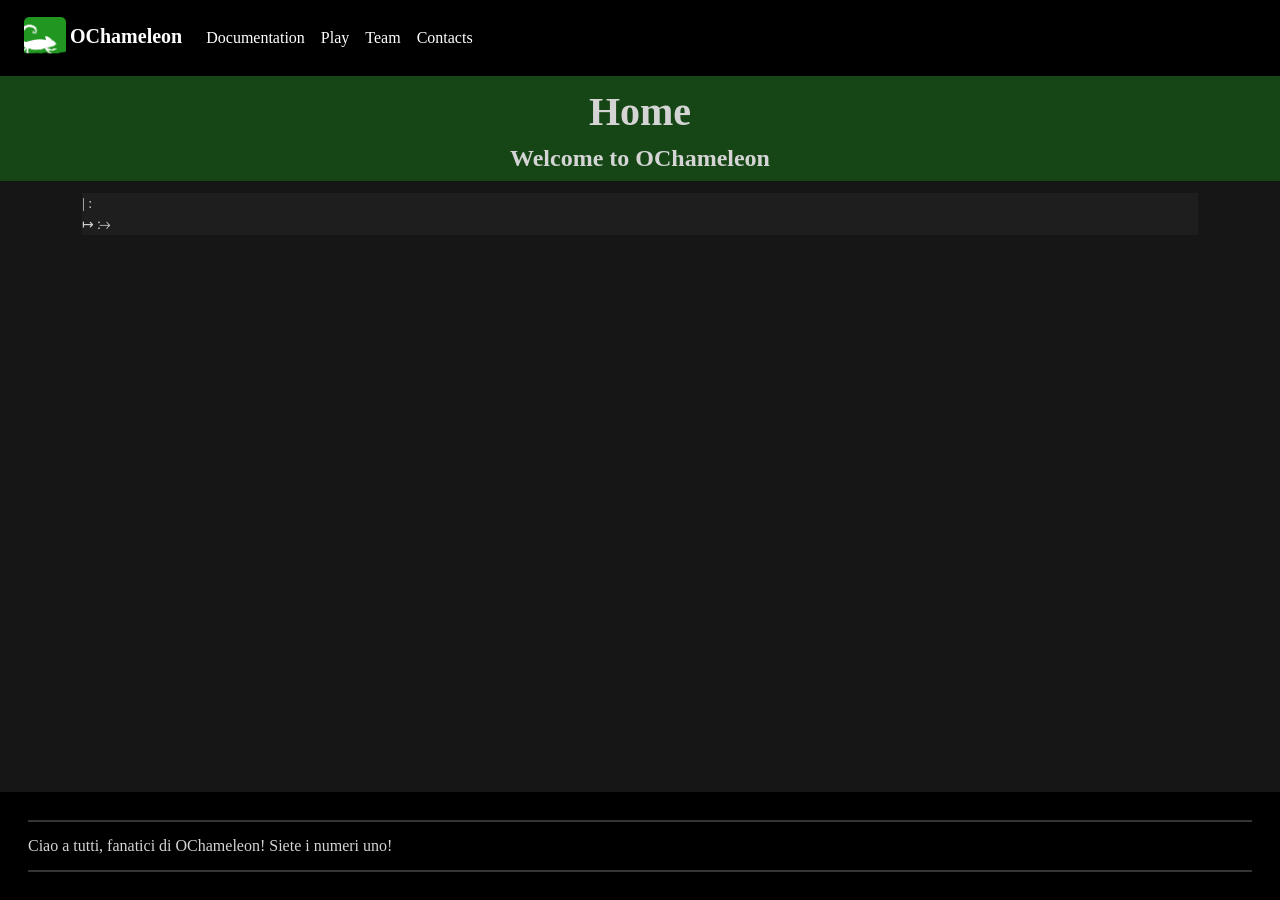
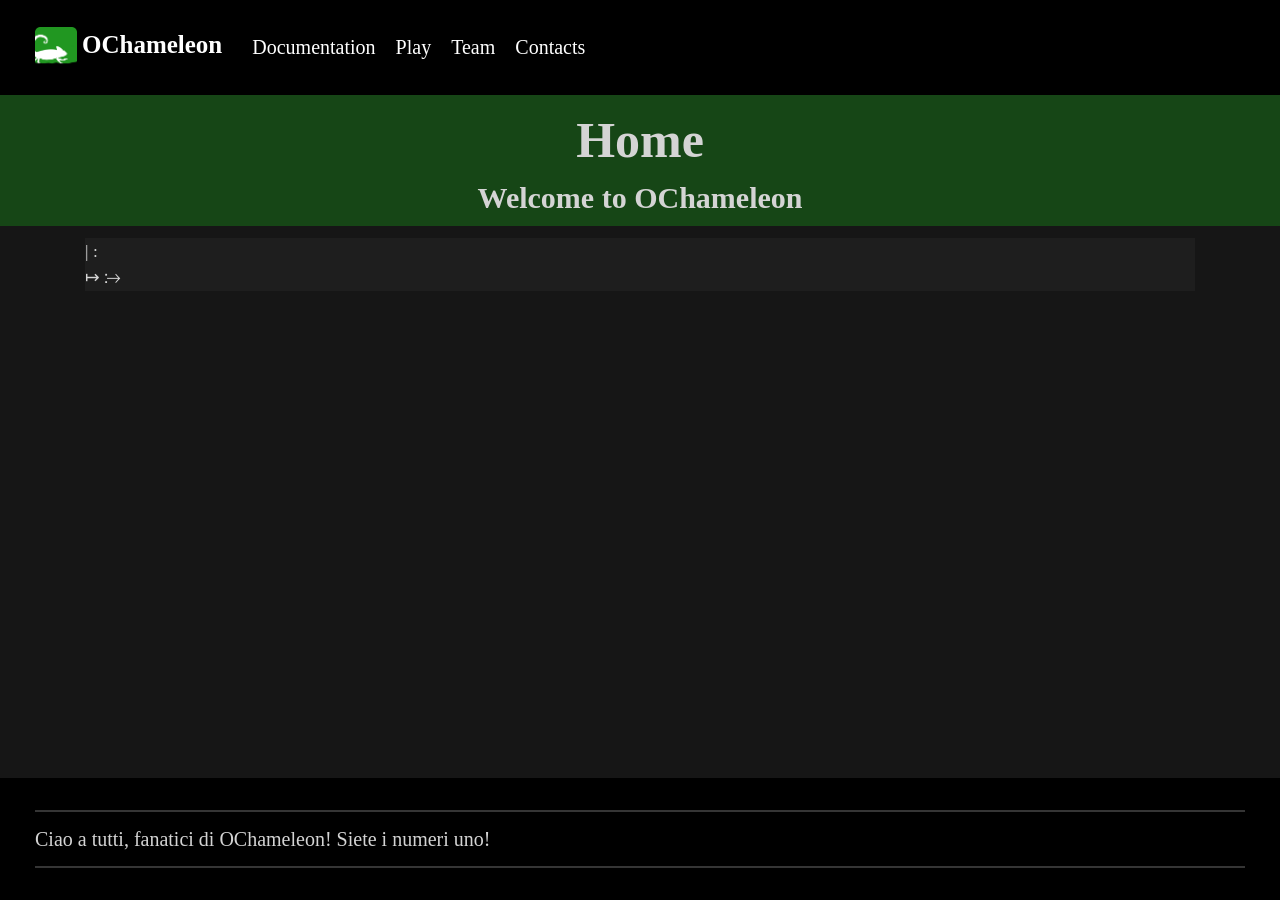
Before and after one commit to ochameleon/ochameleon.github.io, a Jekyll site: the page built from index.html, in a window 1280 px wide. Built offline with Jekyll 4.4.1, drawn with Linux system fonts in a browser that asks for light colours; some web fonts are replaced.

Commit message:
Correcting spacing and padding for navbar, increasing font size

```diff
--- a/_includes/menu.html
+++ b/_includes/menu.html
@@ -1,4 +1,4 @@
-<nav class="navbar navbar-expand-lg navbar-dark fixed-top p-2">
+<nav class="navbar navbar-expand-lg navbar-dark fixed-top p-3">
     <div class="container-fluid">
         <a href="{{ '/' | relative_url }}" class="navbar-brand fs-5">
             <img src="{{ '/files/logo/colour-icon-square-top.png' | relative_url }}" width="42" alt="Logo"><b>OChameleon</b>
--- a/static/style.css
+++ b/static/style.css
@@ -26,15 +26,18 @@ footer {
 }
 
 .navbar-brand b {
-  margin: 0;
-  padding: 0;
-  display: inline-block;
+    margin: 0;
+    padding: 0;
+    display: inline-block;
 }
 
 .navbar-brand img {
-  margin: 0.25rem;
-  padding: 0;
-  display: inline-block;
+    margin-top: 0;
+    margin-bottom: 0;
+    margin-left: 0;
+    margin-right: 0.25rem;
+    padding: 0;
+    display: inline-block;
 }
 
 .navbar-nav .nav-item .nav-link {
@@ -61,6 +64,7 @@ html, body {
     color: rgb(212, 212, 212);
 
     font-family: "Monomath";
+    font-size: 20px;
 
     height: 100%;
 
```
